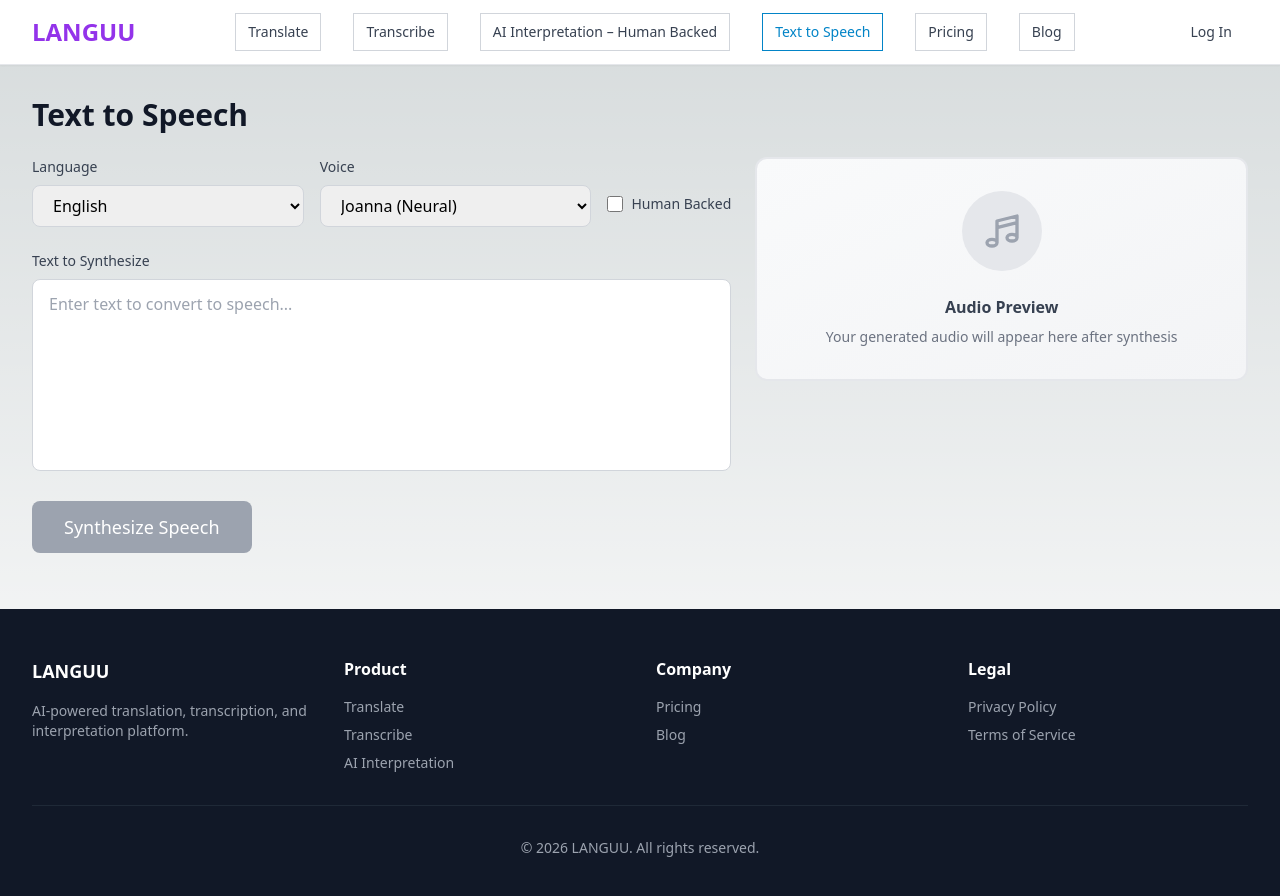
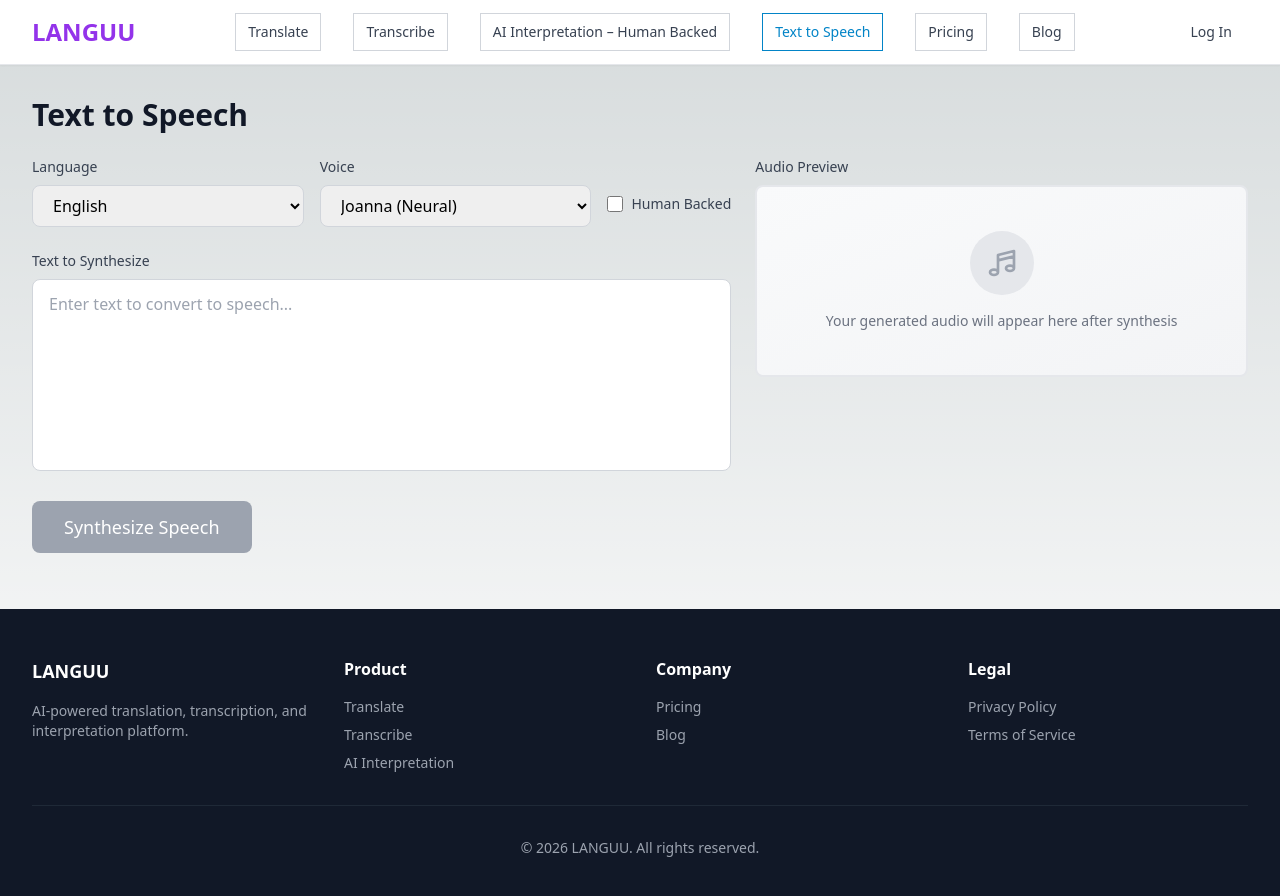
Before and after one commit to herculesbroken11/languu-translation-platform, a Next.js app in the folder frontend/: page /tts in a window 1280 px wide. Shown: the top 896 px of the page. Built offline with nearby package versions, Linux system fonts and the light colour scheme.

Commit message:
update UI

```diff
--- a/frontend/src/components/TTSPanel.tsx
+++ b/frontend/src/components/TTSPanel.tsx
@@ -94,7 +94,7 @@ const TTSPanel: React.FC = () => {
 
   return (
     <div className="w-full">
-      <div className="grid grid-cols-12 gap-6">
+      <div className="grid grid-cols-12 gap-6 items-start">
         {/* Left column - Input controls */}
         <div className="col-span-12 lg:col-span-7">
           <div className="mb-6 flex items-center gap-4">
@@ -175,7 +175,10 @@ const TTSPanel: React.FC = () => {
 
         {/* Right column - Results */}
         <div className="col-span-12 lg:col-span-5">
-          <div className="sticky top-20">
+          <div className="lg:sticky lg:top-20">
+            <label className="block text-sm font-medium text-gray-700 mb-2">
+              Audio Preview
+            </label>
             {audioUrl ? (
               <div className="p-8 bg-gradient-to-br from-blue-50 to-indigo-50 rounded-xl border-2 border-blue-200 shadow-lg">
                 <div className="flex items-center gap-3 mb-6">
@@ -203,16 +206,15 @@ const TTSPanel: React.FC = () => {
                 </a>
               </div>
             ) : (
-              <div className="p-8 bg-gradient-to-br from-gray-50 to-gray-100 rounded-xl border-2 border-gray-200">
-                <div className="text-center">
-                  <div className="mb-6 flex justify-center">
-                    <div className="w-20 h-20 bg-gray-200 rounded-full flex items-center justify-center">
-                      <svg className="w-10 h-10 text-gray-400" fill="none" stroke="currentColor" viewBox="0 0 24 24">
+              <div className="bg-gradient-to-br from-gray-50 to-gray-100 rounded-lg border-2 border-gray-200 h-48 flex items-center justify-center">
+                <div className="text-center px-4">
+                  <div className="mb-4 flex justify-center">
+                    <div className="w-16 h-16 bg-gray-200 rounded-full flex items-center justify-center">
+                      <svg className="w-8 h-8 text-gray-400" fill="none" stroke="currentColor" viewBox="0 0 24 24">
                         <path strokeLinecap="round" strokeLinejoin="round" strokeWidth={2} d="M9 19V6l12-3v13M9 19c0 1.105-1.343 2-3 2s-3-.895-3-2 1.343-2 3-2 3 .895 3 2zm12-3c0 1.105-1.343 2-3 2s-3-.895-3-2 1.343-2 3-2 3 .895 3 2zM9 10l12-3" />
                       </svg>
                     </div>
                   </div>
-                  <h3 className="text-base font-semibold text-gray-700 mb-2">Audio Preview</h3>
                   <p className="text-sm text-gray-500">
                     Your generated audio will appear here after synthesis
                   </p>
--- a/frontend/src/components/TranslationPanel.tsx
+++ b/frontend/src/components/TranslationPanel.tsx
@@ -92,10 +92,11 @@ const TranslationPanel: React.FC<TranslationPanelProps> = ({
               ))}
             </select>
           </div>
-          <div className="flex-shrink-0 flex flex-col gap-2">
-            <label className="block text-sm font-medium text-gray-700 mb-2 invisible">
-              Translate
+          <div className="flex-shrink-0 flex flex-col">
+            <label className="block text-sm font-medium text-gray-700 mb-2 h-[20px]">
+              &nbsp;
             </label>
+            <div className="flex flex-col gap-3">
               <button
                 onClick={handleTranslate}
                 disabled={isTranslating || !inputText.trim()}
@@ -104,7 +105,7 @@ const TranslationPanel: React.FC<TranslationPanelProps> = ({
               >
                 {isTranslating ? 'Translating...' : 'Translate'}
               </button>
-            <div className="flex items-center gap-2">
+              <div className="flex items-center gap-2 justify-center">
                 <input
                   type="checkbox"
                   id="useHumanBackedTranslate"
@@ -112,9 +113,10 @@ const TranslationPanel: React.FC<TranslationPanelProps> = ({
                   onChange={(e) => setUseHumanBacked(e.target.checked)}
                   className="w-4 h-4 text-primary-600 border-gray-300 rounded focus:ring-primary-500"
                 />
-              <label htmlFor="useHumanBackedTranslate" className="text-sm font-medium text-gray-700">
+                <label htmlFor="useHumanBackedTranslate" className="text-sm font-medium text-gray-700 whitespace-nowrap">
                   Human Backed
                 </label>
+              </div>
             </div>
           </div>
         </div>
```
Also changed, not shown: frontend/src/components/InterpretationPanel.tsx (indentation only). Lines whose indentation alone changed are shown as unchanged.
